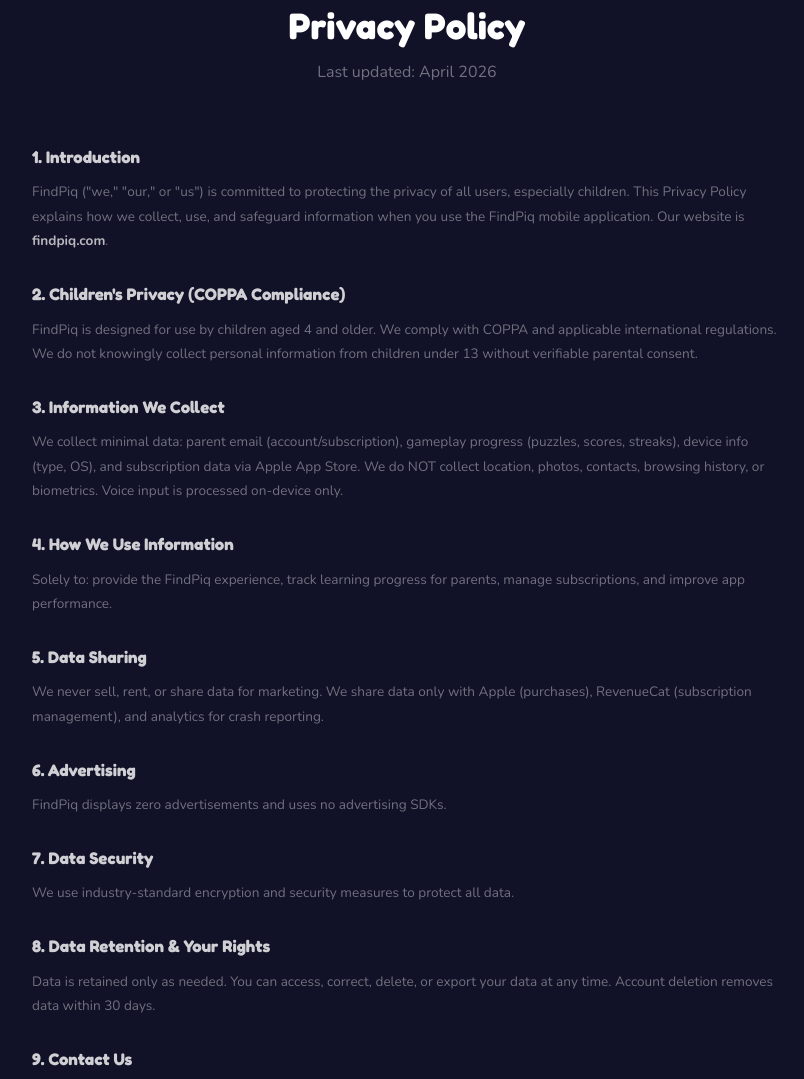
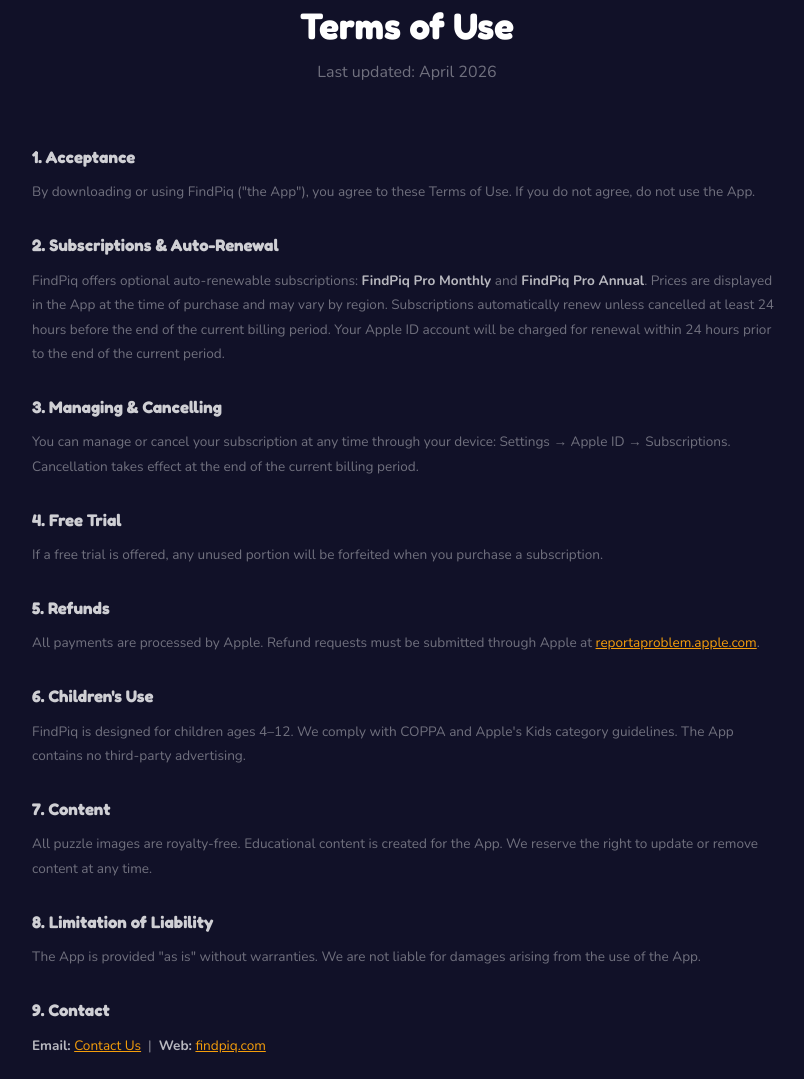
Before and after one commit to FindPiq/findpiq.com, a plain HTML site: page index.html in a window 1280 px wide. Shown: the part 6667-7746 px from the top of the page, without its empty margins (233-1037 px from the left). Drawn offline with nearby package versions, Linux system fonts and the light colour scheme.

Commit message:
Add files via upload

```diff
--- a/index.html
+++ b/index.html
@@ -466,6 +466,31 @@
   </div>
 </section>
 
+<section class="privacy" id="terms">
+  <h2 class="section-title">Terms of Use</h2>
+  <p class="section-sub">Last updated: April 2026</p>
+  <div class="privacy-content">
+    <h3>1. Acceptance</h3>
+    <p>By downloading or using FindPiq ("the App"), you agree to these Terms of Use. If you do not agree, do not use the App.</p>
+    <h3>2. Subscriptions &amp; Auto-Renewal</h3>
+    <p>FindPiq offers optional auto-renewable subscriptions: <strong style="color:rgba(255,255,255,0.7)">FindPiq Pro Monthly</strong> and <strong style="color:rgba(255,255,255,0.7)">FindPiq Pro Annual</strong>. Prices are displayed in the App at the time of purchase and may vary by region. Subscriptions automatically renew unless cancelled at least 24 hours before the end of the current billing period. Your Apple ID account will be charged for renewal within 24 hours prior to the end of the current period.</p>
+    <h3>3. Managing &amp; Cancelling</h3>
+    <p>You can manage or cancel your subscription at any time through your device: Settings → Apple ID → Subscriptions. Cancellation takes effect at the end of the current billing period.</p>
+    <h3>4. Free Trial</h3>
+    <p>If a free trial is offered, any unused portion will be forfeited when you purchase a subscription.</p>
+    <h3>5. Refunds</h3>
+    <p>All payments are processed by Apple. Refund requests must be submitted through Apple at <a href="https://reportaproblem.apple.com" style="color:#F59E0B">reportaproblem.apple.com</a>.</p>
+    <h3>6. Children's Use</h3>
+    <p>FindPiq is designed for children ages 4–12. We comply with COPPA and Apple's Kids category guidelines. The App contains no third-party advertising.</p>
+    <h3>7. Content</h3>
+    <p>All puzzle images are royalty-free. Educational content is created for the App. We reserve the right to update or remove content at any time.</p>
+    <h3>8. Limitation of Liability</h3>
+    <p>The App is provided "as is" without warranties. We are not liable for damages arising from the use of the App.</p>
+    <h3>9. Contact</h3>
+    <p style="color:rgba(255,255,255,0.5)"><strong style="color:rgba(255,255,255,0.7)">Email:</strong> <a href="mailto:ushapanduga7@gmail.com" style="color:#F59E0B">Contact Us</a> &nbsp;|&nbsp; <strong style="color:rgba(255,255,255,0.7)">Web:</strong> <a href="https://findpiq.com" style="color:#F59E0B">findpiq.com</a></p>
+  </div>
+</section>
+
 <section class="privacy" id="privacy">
   <h2 class="section-title">Privacy Policy</h2>
   <p class="section-sub">Last updated: April 2026</p>
@@ -499,6 +524,7 @@
     <a href="#story">Our Story</a>
     <a href="#pricing">Pricing</a>
     <a href="#contact">Contact</a>
+    <a href="#terms">Terms</a>
     <a href="#privacy">Privacy</a>
   </div>
   <p>&copy; 2026 FindPiq. All rights reserved.</p>
```
